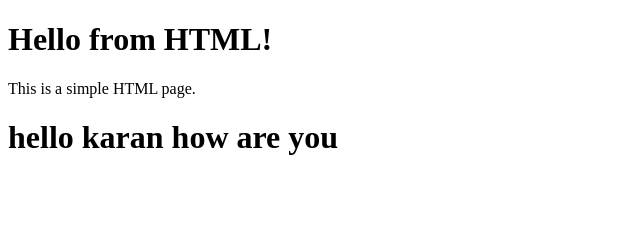
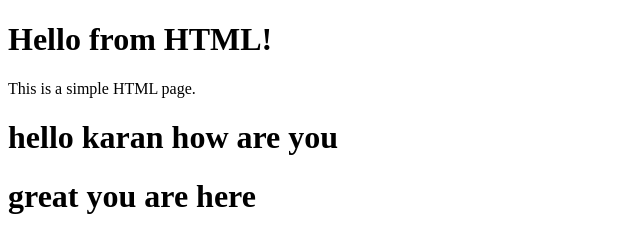
Before and after one commit to student-karansingh/LOcalrepo, a plain HTML site: page index.html in a window 1280 px wide. Shown: the whole page, without its empty margins (0-640 px from the left). Drawn offline with Linux system fonts and the light colour scheme.

Commit message:
Update index.html

```diff
--- a/index.html
+++ b/index.html
@@ -7,5 +7,6 @@
     <h1>Hello from HTML!</h1>
     <p>This is a simple HTML page.</p>
         <h1>hello karan how are you</h1>
+        <h1>great you are here</h1>
 </body>
 </html>
```
